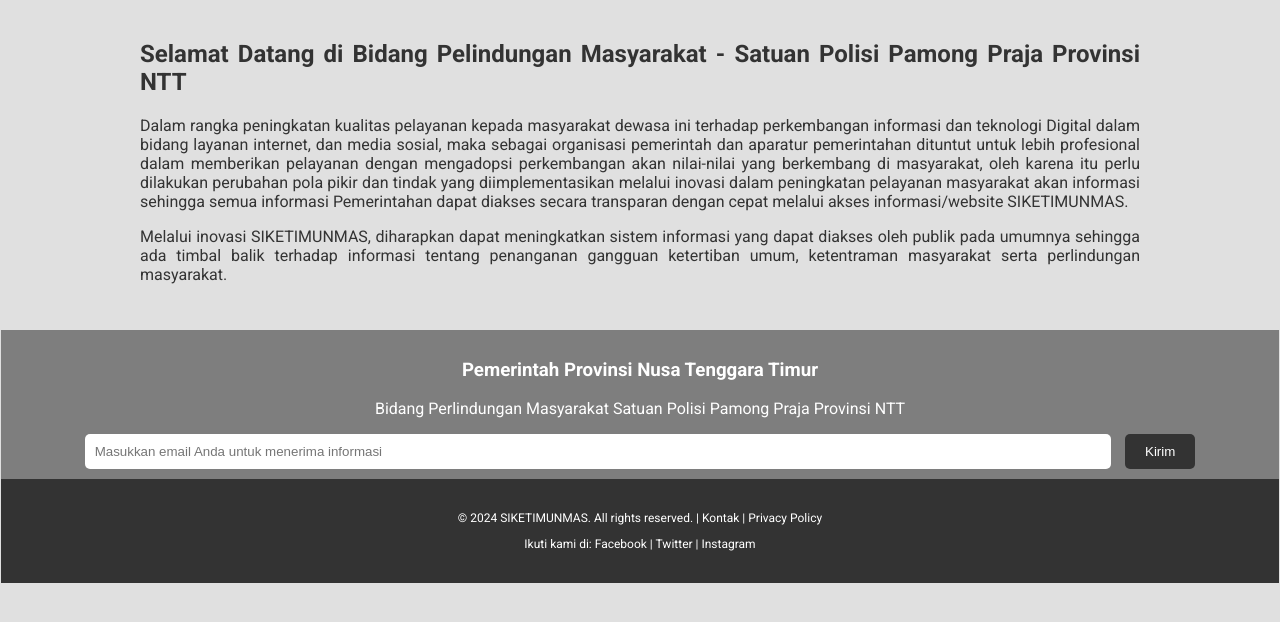
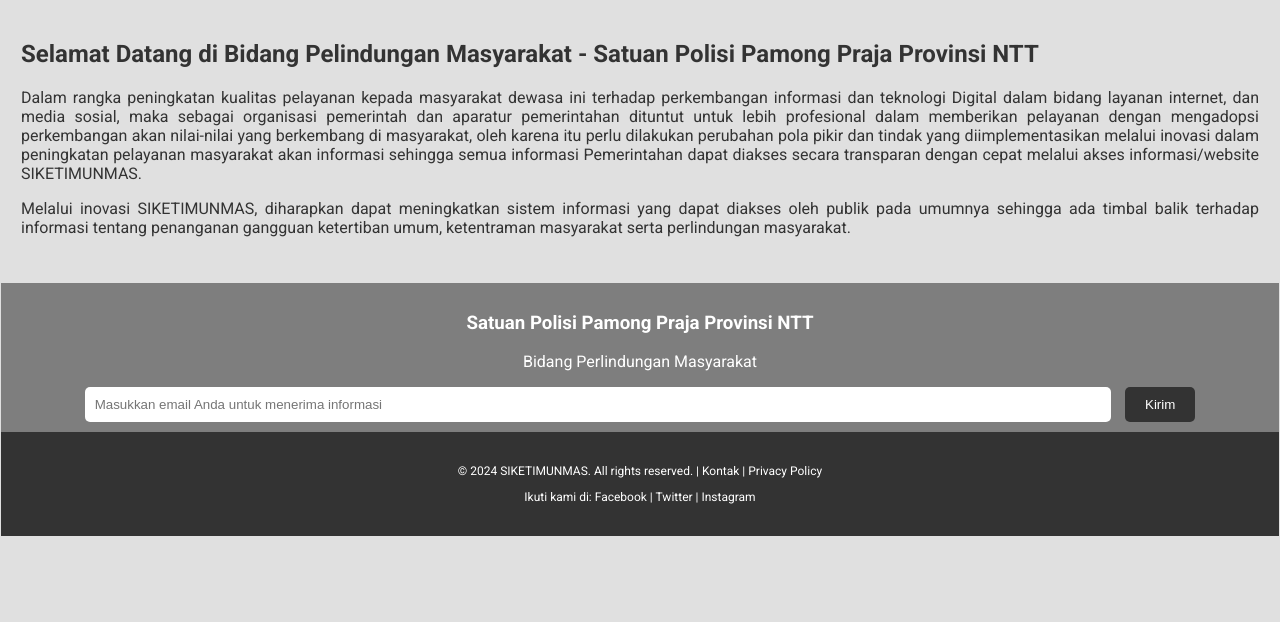
Before and after one commit to Kjo-007/linmasntt, a plain HTML site: page index.html in a window 1280 px wide. Shown: the part 166-788 px from the top of the page. Drawn offline with Linux system fonts and the light colour scheme.

Commit message:
Update index.html

```diff
--- a/index.html
+++ b/index.html
@@ -57,13 +57,13 @@
 
         .sidebar {
 	    width: 140px;
-	    background-color: rgba(0, 0, 50, 0.85);
+	    background-color: rgba(0, 0, 40, 0.70);
 	    color: white;
-	    padding: 30px;
+	    padding: 35px;
 	    position: fixed;
 	    top: 0;
 	    left: -280px;
-	    height: 95%;
+	    height: 100%;
 	    transition: left 0.4s ease, background-color 0.3s ease;
 	    z-index: 1000;
 	    display: flex;
@@ -75,7 +75,7 @@
 	    text-align: center;
 	    font-size: 11px !important;
  	    color: white;
-	    padding-bottom: 10px;
+	    padding-bottom: 30px;
 	}
 
         .sidebar.open {
@@ -224,12 +224,14 @@
         footer a:hover {
             color: #7e7e7e;
         }
+
 	.main-content {
-	    max-width: 1000px; /* Batasi lebar konten pada mode desktop */
-	    margin: 0 auto;   /* Tempatkan konten di tengah halaman */
-	    padding: 20px;    /* Berikan padding agar konten tidak menempel di tepi */
-	    text-align: justify; /* Pastikan teks rata kiri-kanan */
+	    max-width: 1400px;
+	    margin: 0 auto;
+	    padding: 20px;
+	    text-align: justify;
 	}
+
 	.content .main-content p {
 	    text-align: justify !important;
 	}
@@ -290,7 +292,6 @@
         </button>
     </header>
 
-    <!-- Sidebar Menu -->
     <div class="sidebar">
         <ul class="menu">
             <li><a href="index.html">Beranda</a></li>
@@ -322,8 +323,8 @@
     </div>
 
         <div class="newsletter">
-	    <h3>Pemerintah Provinsi Nusa Tenggara Timur</h3>
-	    <p>Bidang Perlindungan Masyarakat Satuan Polisi Pamong Praja Provinsi NTT</p>
+	    <h3>Satuan Polisi Pamong Praja Provinsi NTT</h3>
+	    <p>Bidang Perlindungan Masyarakat</p>
 	    <input type="email" placeholder="Masukkan email Anda untuk menerima informasi">
 	    <button>Kirim</button>
 	</div>
@@ -352,7 +353,6 @@
         submitButton.addEventListener('click', function() {
             if (emailInput.value) {
                 alert('Terima kasih! Informasi akan dikirim ke email Anda.');
-                // Fungsi pengiriman email ke server atau API
             } else {
                 alert('Mohon masukkan email yang valid.');
             }
```
